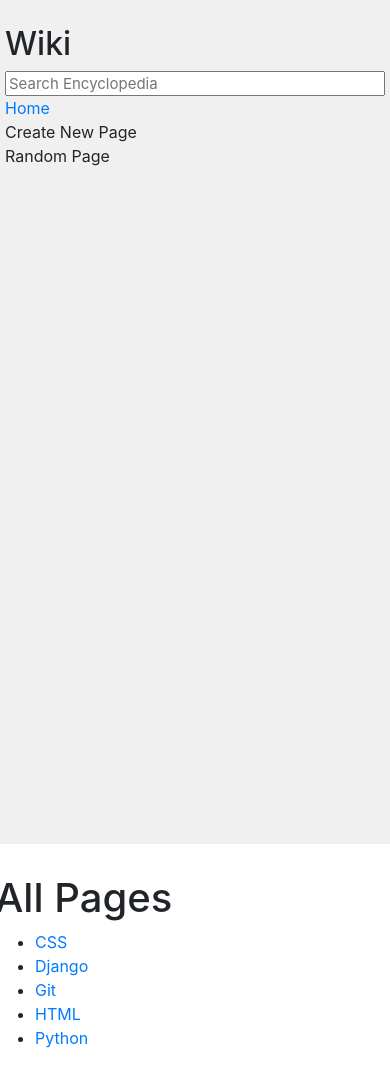
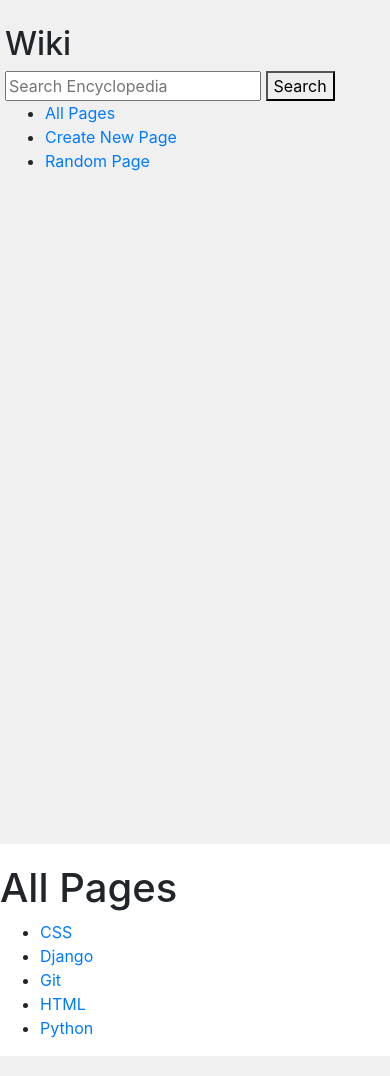
Before and after one commit to rayanasales/Harvard-CS50W, a Django app: page / in a window 390 px wide. Run offline with Django 3.2, Linux system fonts and the light colour scheme; some libraries are stand-ins or nearby versions.

Commit message:
Project 1: Search: Allow the user to type a query into the search box in the sidebar to search for an encyclopedia entry

```diff
--- a/project-1-wiki/wiki/encyclopedia/templates/encyclopedia/layout.html
+++ b/project-1-wiki/wiki/encyclopedia/templates/encyclopedia/layout.html
@@ -1,37 +1,30 @@
-{% load static %}
-
 <!DOCTYPE html>
-
 <html lang="en">
     <head>
-        <title>{% block title %}{% endblock %}</title>
-        <link rel="stylesheet" href="https://stackpath.bootstrapcdn.com/bootstrap/4.4.1/css/bootstrap.min.css" integrity="sha384-Vkoo8x4CGsO3+Hhxv8T/Q5PaXtkKtu6ug5TOeNV6gBiFeWPGFN9MuhOf23Q9Ifjh" crossorigin="anonymous">
+        <meta charset="utf-8">
+        <title>{% block title %}Wiki{% endblock %}</title>
+        <link href="https://stackpath.bootstrapcdn.com/bootstrap/4.3.1/css/bootstrap.min.css" rel="stylesheet">
+        {% load static %}
         <link href="{% static 'encyclopedia/styles.css' %}" rel="stylesheet">
     </head>
     <body>
         <div class="row">
-            <div class="sidebar col-lg-2 col-md-3">
+            <div class="col-lg-2 sidebar">
                 <h2>Wiki</h2>
-                <form>
-                    <input class="search" type="text" name="q" placeholder="Search Encyclopedia">
+                <form action="{% url 'search' %}" method="get">
+                    <input type="text" name="q" placeholder="Search Encyclopedia">
+                    <button type="submit">Search</button>
                 </form>
-                <div>
-                    <a href="{% url 'index' %}">Home</a>
-                </div>
-                <div>
-                    Create New Page
-                </div>
-                <div>
-                    Random Page
-                </div>
-                {% block nav %}
-                {% endblock %}
+                <ul>
+                    <li><a href="{% url 'index' %}">All Pages</a></li>
+                    <li><a href="{% url 'create' %}">Create New Page</a></li>
+                    <li><a href="{% url 'random' %}">Random Page</a></li>
+                </ul>
             </div>
-            <div class="main col-lg-10 col-md-9">
+            <div class="col-lg-10">
                 {% block body %}
                 {% endblock %}
             </div>
         </div>
-
     </body>
 </html>
--- a/project-1-wiki/wiki/encyclopedia/urls.py
+++ b/project-1-wiki/wiki/encyclopedia/urls.py
@@ -2,6 +2,9 @@ from django.urls import path
 from . import views
 
 urlpatterns = [
-    path('', views.index, name='index'),
-    path('wiki/<str:title>/', views.entry, name='entry'),
+    path("", views.index, name="index"),
+    path("wiki/<str:title>", views.entry, name="entry"),
+    path("search", views.search, name="search"),
+    path("create", views.create, name="create"),
+    path("random", views.random_page, name="random"),
 ]
--- a/project-1-wiki/wiki/encyclopedia/views.py
+++ b/project-1-wiki/wiki/encyclopedia/views.py
@@ -1,4 +1,4 @@
-from django.shortcuts import render
+from django.shortcuts import render, redirect
 from . import util
 
 def index(request):
@@ -16,3 +16,23 @@ def entry(request, title):
         "title": title.replace("#", "").replace("*", ""),
         "content": entry_content.replace("#", "").replace("*", "")
     })
+
+def search(request):
+    query = request.GET.get('q', '')
+    if util.get_entry(query):
+        return redirect('entry', query)
+    else:
+        entries = util.list_entries()
+        results = [entry for entry in entries if query.lower() in entry.lower()]
+        return render(request, "encyclopedia/search.html", {
+            "query": query,
+            "results": results
+        })
+
+def create(request):
+    # Add your create view logic here
+    return render(request, "encyclopedia/create.html")
+
+def random_page(request):
+    # Add your random page logic here
+    return render(request, "encyclopedia/random.html")
```
Also changed, not shown: project-1-wiki/wiki/encyclopedia/templates/encyclopedia/search.html (added, +19 -0 lines).
